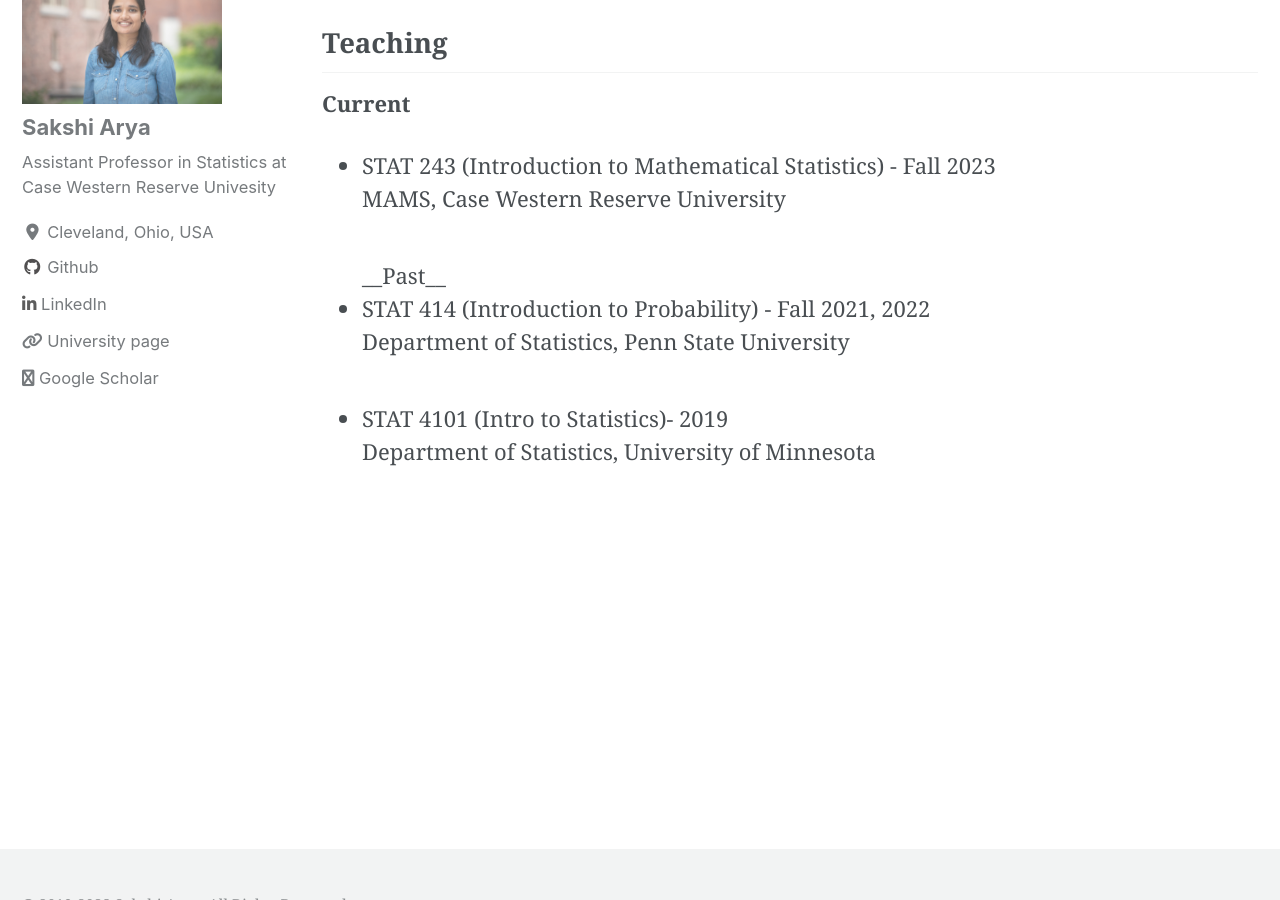
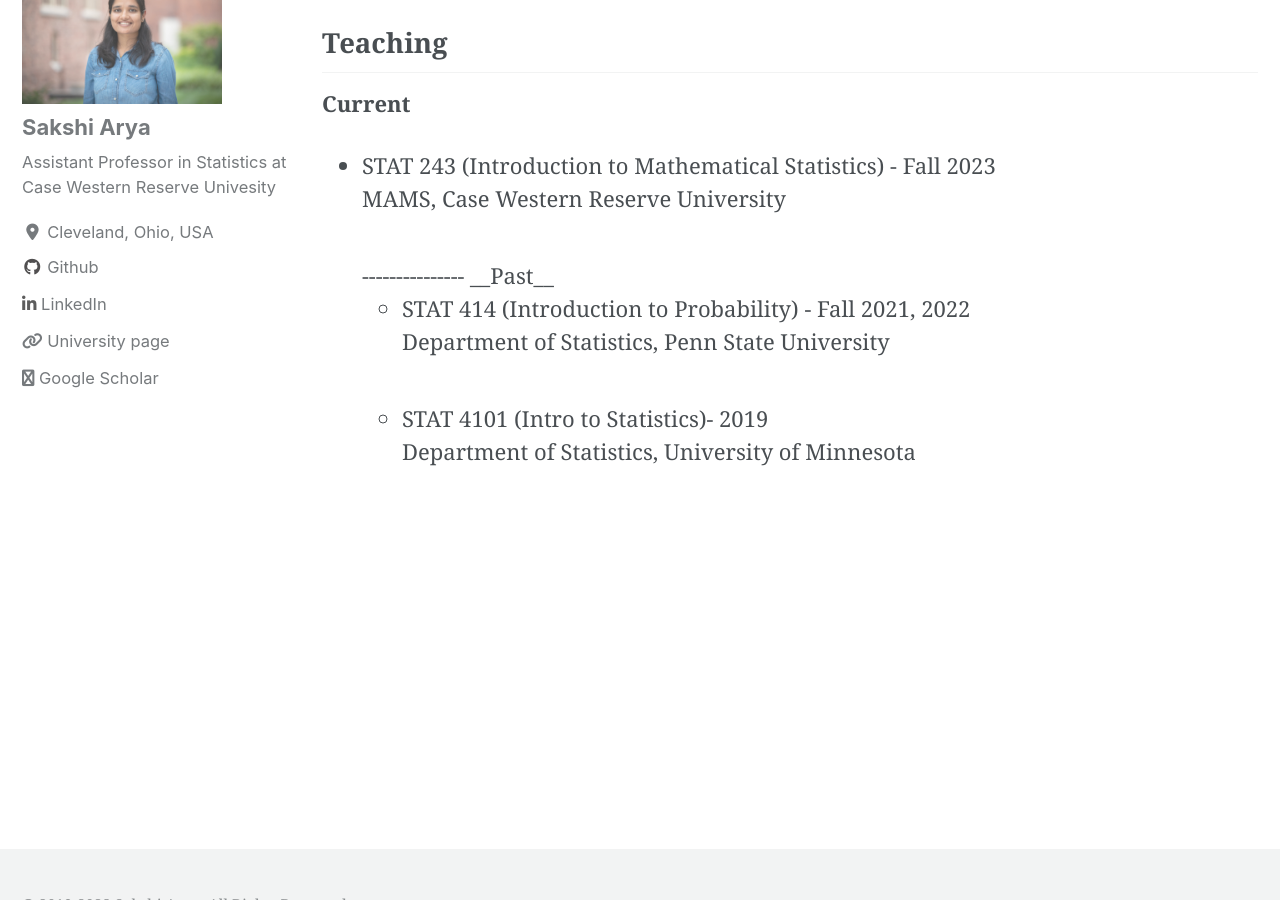
Before and after one commit to sakshiarya/sakshiarya.github.io, a Jekyll site: the page built from _pages/teaching.md, in a window 1280 px wide and 900 px high, scrolled down 424 px. Built offline with Jekyll 4.4.1, drawn with Linux system fonts in a browser that asks for light colours; cached includes are drawn as plain includes; nearby versions of some CDN libraries.

Commit message:
Update teaching

```diff
--- a/_pages/teaching.md
+++ b/_pages/teaching.md
@@ -20,8 +20,9 @@ __Current__
 <li> STAT 243  (Introduction to Mathematical Statistics) - Fall 2023<br/>
 MAMS, Case Western Reserve University </li> <br/>
 
-
+---------------
 __Past__
+<ul>
 <li> STAT 414 (Introduction to Probability) - Fall 2021, 2022<br/>
 Department of Statistics, Penn State University </li> <br/>
 
```
